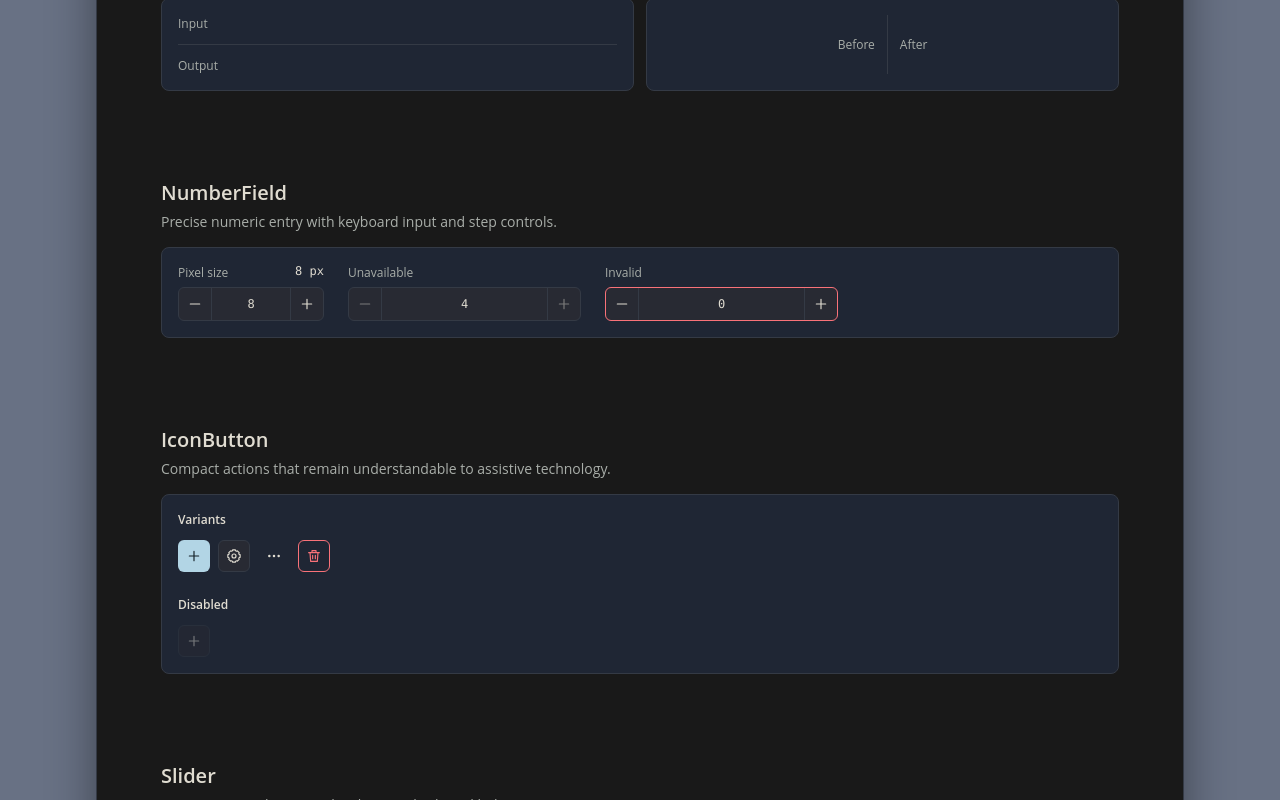
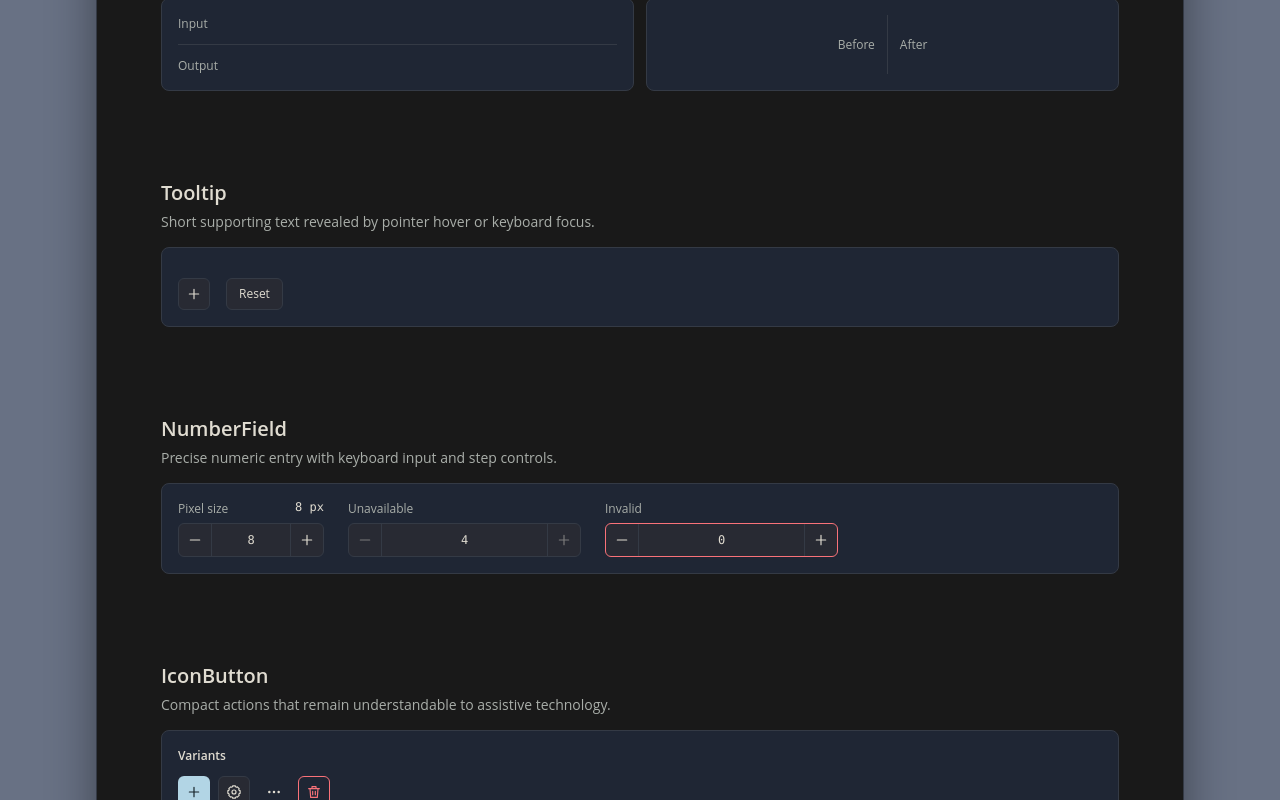
Before and after one commit to Downmoto/mc-design, a React (Vite) app: page / in a window 1280 px wide. Shown: the part 1120-1920 px from the top of the page. Built offline with nearby package versions, Linux system fonts and the light colour scheme; a web font is replaced by a local one.

Commit message:
feat: add tooltip component

```diff
--- a/src/demo.css
+++ b/src/demo.css
@@ -294,6 +294,13 @@ code {
   justify-content: center;
 }
 
+.tooltip-showcase {
+  display: flex;
+  gap: var(--mc-space-6);
+  align-items: flex-end;
+  min-height: 5rem;
+}
+
 .field-showcase {
   display: flex;
   flex-wrap: wrap;
--- a/src/demo.tsx
+++ b/src/demo.tsx
@@ -7,6 +7,7 @@ import { NumberField } from "./number-field";
 import { Panel } from "./panel";
 import { Select } from "./select";
 import { Slider } from "./slider";
+import { Tooltip } from "./tooltip";
 
 type Token = {
   label: string;
@@ -102,6 +103,7 @@ const shadows: Token[] = [
 const durations: Token[] = [
   { label: "Fast", variable: "--mc-duration-fast" },
   { label: "Normal", variable: "--mc-duration-normal" },
+  { label: "Slow", variable: "--mc-duration-slow" },
 ];
 
 const value = (variable: Token["variable"]) => `var(${variable})`;
@@ -199,6 +201,7 @@ export default function Demo() {
             ["NumberField", "number-field"],
             ["Panel", "panel"],
             ["Divider", "divider"],
+            ["Tooltip", "tooltip"],
             ["Select", "select"],
             ["Typography", "typography"],
             ["Colour", "colour"],
@@ -279,6 +282,25 @@ export default function Demo() {
             <span>After</span>
           </Panel>
         </div>
+      </Group>
+
+      <Group
+        description="Short supporting text revealed by pointer hover or keyboard focus."
+        id="tooltip"
+        title="Tooltip"
+      >
+        <Panel className="tooltip-showcase">
+          <Tooltip content="Add an effect">
+            <IconButton aria-label="Add effect">
+              <svg aria-hidden="true" viewBox="0 0 24 24">
+                <path d="M12 5v14M5 12h14" />
+              </svg>
+            </IconButton>
+          </Tooltip>
+          <Tooltip content="Restore the default settings">
+            <Button>Reset</Button>
+          </Tooltip>
+        </Panel>
       </Group>
 
       <Group
--- a/src/index.ts
+++ b/src/index.ts
@@ -7,3 +7,4 @@ export { NumberField, type NumberFieldProps } from "./number-field";
 export { Panel, type PanelProps } from "./panel";
 export { Select, type SelectOptionProps, type SelectProps } from "./select";
 export { Slider, type SliderProps } from "./slider";
+export { Tooltip, type TooltipProps } from "./tooltip";
--- a/src/styles.css
+++ b/src/styles.css
@@ -62,7 +62,8 @@
   --mc-shadow-lg: 0 18px 48px rgb(0 0 0 / 40%);
 
   --mc-duration-fast: 100ms;
-  --mc-duration-normal: 160ms;
+  --mc-duration-normal: 250ms;
+  --mc-duration-slow: 500ms;
   --mc-easing-standard: cubic-bezier(0.2, 0, 0, 1);
 
   --mc-focus-width: 2px;
@@ -432,10 +433,47 @@
   min-height: var(--mc-control-height);
 }
 
+.mc-tooltip {
+  position: relative;
+  display: inline-flex;
+}
+
+.mc-tooltip__content {
+  position: absolute;
+  z-index: 20;
+  bottom: calc(100% + var(--mc-space-2));
+  left: 50%;
+  width: max-content;
+  max-width: 16rem;
+  padding: var(--mc-space-2) var(--mc-space-3);
+  border-radius: var(--mc-radius-sm);
+  color: var(--mc-colour-on-accent);
+  font-size: var(--mc-font-size-xs);
+  line-height: var(--mc-line-height-normal);
+  text-align: center;
+  overflow-wrap: anywhere;
+  pointer-events: none;
+  opacity: 0;
+  background: var(--mc-colour-text);
+  box-shadow: var(--mc-shadow-sm);
+  transform: translate(-50%, var(--mc-space-1));
+  transition:
+    opacity var(--mc-duration-fast) var(--mc-easing-standard),
+    transform var(--mc-duration-fast) var(--mc-easing-standard);
+}
+
+.mc-tooltip:hover .mc-tooltip__content,
+.mc-tooltip:focus-within .mc-tooltip__content {
+  opacity: 1;
+  transform: translate(-50%, 0);
+  transition-delay: var(--mc-duration-slow);
+}
+
 @media (prefers-reduced-motion: reduce) {
   :root {
     --mc-duration-fast: 0ms;
     --mc-duration-normal: 0ms;
+    --mc-duration-slow: 0ms;
   }
 }
 
--- /dev/null
+++ b/src/tooltip.tsx
@@ -0,0 +1,47 @@
+import {
+  cloneElement,
+  useId,
+  type HTMLAttributes,
+  type ReactElement,
+  type ReactNode,
+  type Ref,
+} from "react";
+
+type TooltipTriggerProps = {
+  "aria-describedby"?: string;
+};
+
+export interface TooltipProps extends Omit<
+  HTMLAttributes<HTMLSpanElement>,
+  "children" | "content"
+> {
+  children: ReactElement<TooltipTriggerProps>;
+  content: ReactNode;
+  ref?: Ref<HTMLSpanElement>;
+}
+
+export function Tooltip({
+  children,
+  className,
+  content,
+  ref,
+  ...props
+}: TooltipProps) {
+  const tooltipId = useId();
+  const describedBy = [children.props["aria-describedby"], tooltipId]
+    .filter(Boolean)
+    .join(" ");
+
+  return (
+    <span
+      className={["mc-tooltip", className].filter(Boolean).join(" ")}
+      ref={ref}
+      {...props}
+    >
+      {cloneElement(children, { "aria-describedby": describedBy })}
+      <span className="mc-tooltip__content" id={tooltipId} role="tooltip">
+        {content}
+      </span>
+    </span>
+  );
+}
```
Also changed, not shown: 2 other files (tests, documents, lock files or other folders).
